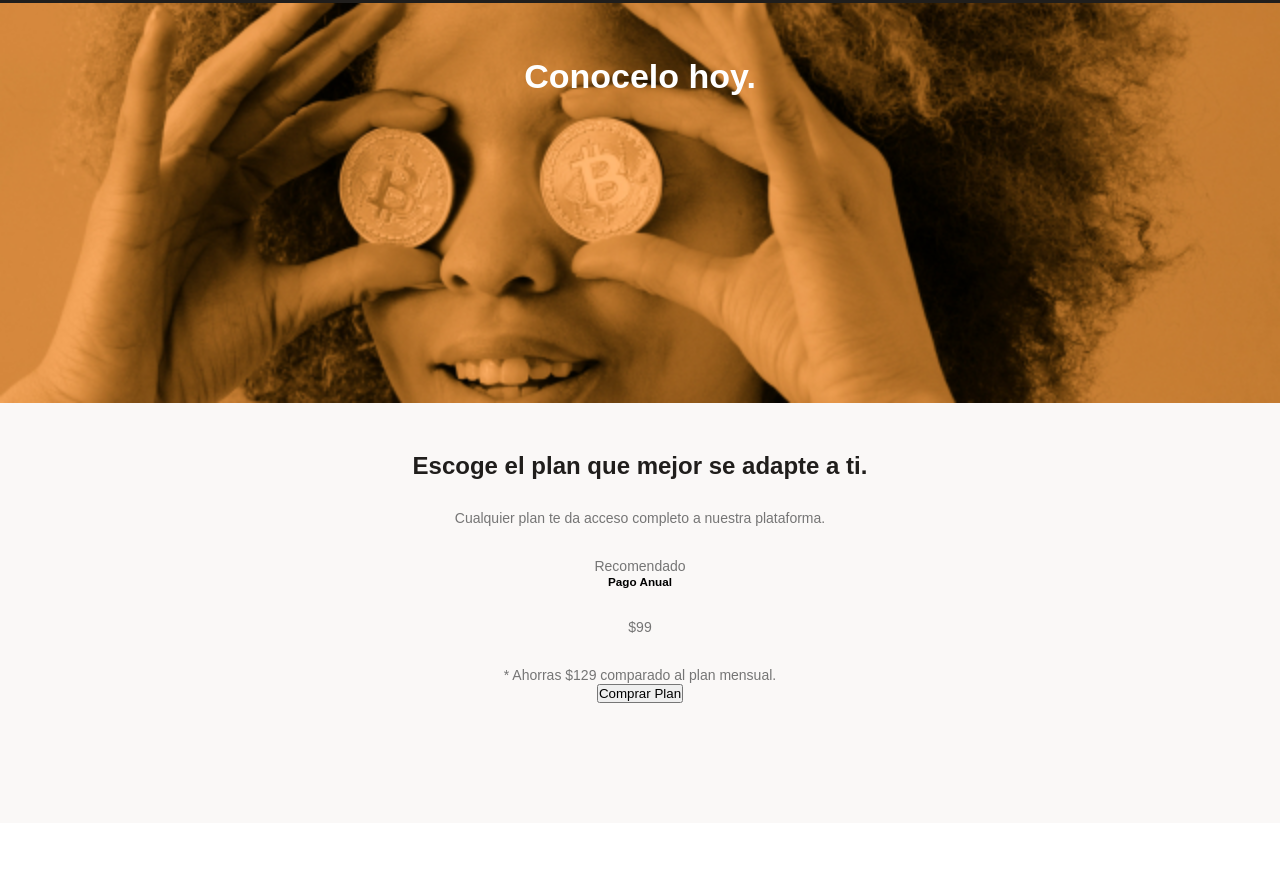
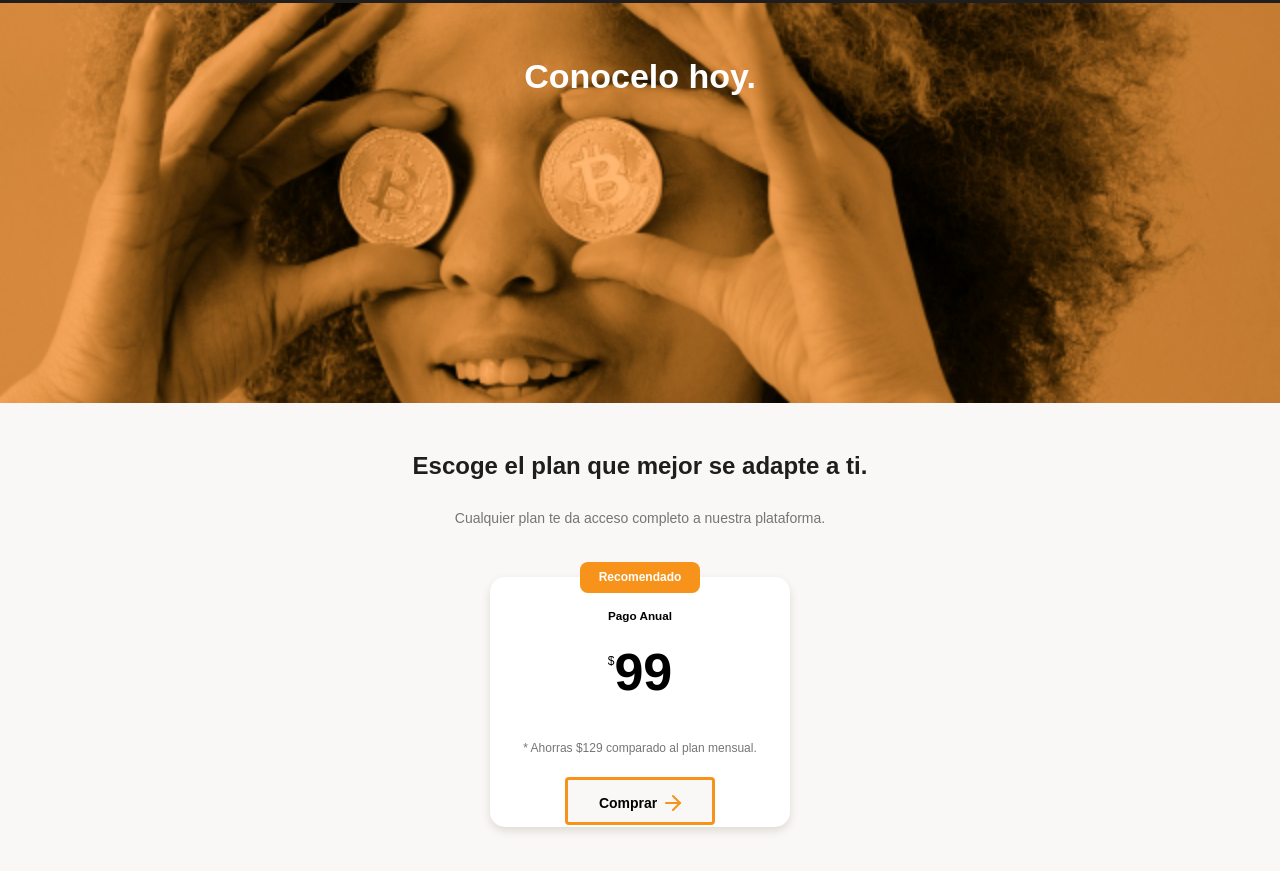
Before and after one commit to Agusdigiam/BatataBit_Mobile, a plain HTML site: page index.html in a window 1280 px wide. Shown: the part 1937-2808 px from the top of the page. Before the commit the page ends 2760 px from the top, so only its background shows below. Drawn offline with Linux system fonts and the light colour scheme.

Commit message:
Version 1.4.0

```diff
--- a/index.html
+++ b/index.html
@@ -101,12 +101,12 @@
                 <p>Cualquier plan te da acceso completo a nuestra plataforma.</p>
                 <section class="plans-container--slider">
                     <article class="plans-container--card">
-                        <p>Recomendado</p>
-                        <div>
-                            <h3>Pago Anual</h3>
-                            <p><span>$</span>99</p>
-                            <p>* Ahorras $129 comparado al plan mensual.</p>
-                            <button>Comprar Plan <span></span></button>
+                        <p class="recommended">Recomendado</p>
+                        <div class="plan-info-container">
+                            <h3 class="plan-card-title">Pago Anual</h3>
+                            <p class="plan-card-saving"><span>$</span>99</p>
+                            <p class="plan-card-price" >* Ahorras $129 comparado al plan mensual.</p>
+                            <button class="plan-card-button">Comprar  <span></span></button>
                         </div>
                     </article>
                 </section>
--- a/style.css
+++ b/style.css
@@ -411,3 +411,83 @@ main {
     line-height: 1.8rem;
     color: #757575;
 }
+
+.plans-container--card {
+    position: relative;
+    width: 70%;
+    min-width: 230px;
+    max-width: 300px;
+    height: 250px;
+    margin: 50px auto 0;
+    padding: 0 15px;
+    background-color: var(--just-white);
+    border-radius: 15px;
+    box-shadow: 0 4px 8px rgba(89, 73, 30, 0.16);
+}
+
+.plans-container--card .recommended {
+    position: absolute;
+    width: 120px;
+    height: 31px;
+    padding: 6px;
+    top: -15px;
+    left: calc(50% - 60px);
+    background-color: var(--bitcoin-orange);
+    border-radius: 8px;
+    color: var(--just-white);
+    font-weight: bold;
+    font-size: 1.2rem;
+}
+
+.plans-container--card .plan-card-title {
+    padding-top: 30px;
+    font-size: 1.4 rem;
+    font-weight: bold;
+    line-height: 1.8rem;
+    color: black;
+}
+.plans-container--card .plan-card-saving {
+    padding: 5px 0;
+    font-size: 5.2rem;
+    font-weight: bold;
+    line-height: 6.3rem;
+    color: black;
+}
+
+.plan-card-saving span {
+    font-size: 1.2rem;
+    font-weight: 300;
+    vertical-align: 25px;
+}
+
+.plans-container--card .plan-card-price {
+    font-size: 1.2rem;
+    color: #757575;
+}
+
+.plans-container--card .plan-card-button {
+    width: 150px;
+    height: 48px;
+    margin-top: 20px;
+    background-color: #faf8f7;
+    border: 3px solid var(--bitcoin-orange);
+    cursor: pointer;
+    border-radius: 4px;
+    font-size: 1.4rem;
+    font-weight: bold;
+}
+
+.plan-card-button span {
+    display: inline-block;
+    width: 20px;
+    height: 20px;
+    background-image: url(./assets/icons/orange-right-arrow.svg);
+    vertical-align: text-bottom;
+}
+
+.plan-card-button:hover {
+    background-color: var(--bitcoin-orange);
+    color: var(--just-white);
+    font-weight: lighter;
+    line-height: 1.8rem;
+}
```
